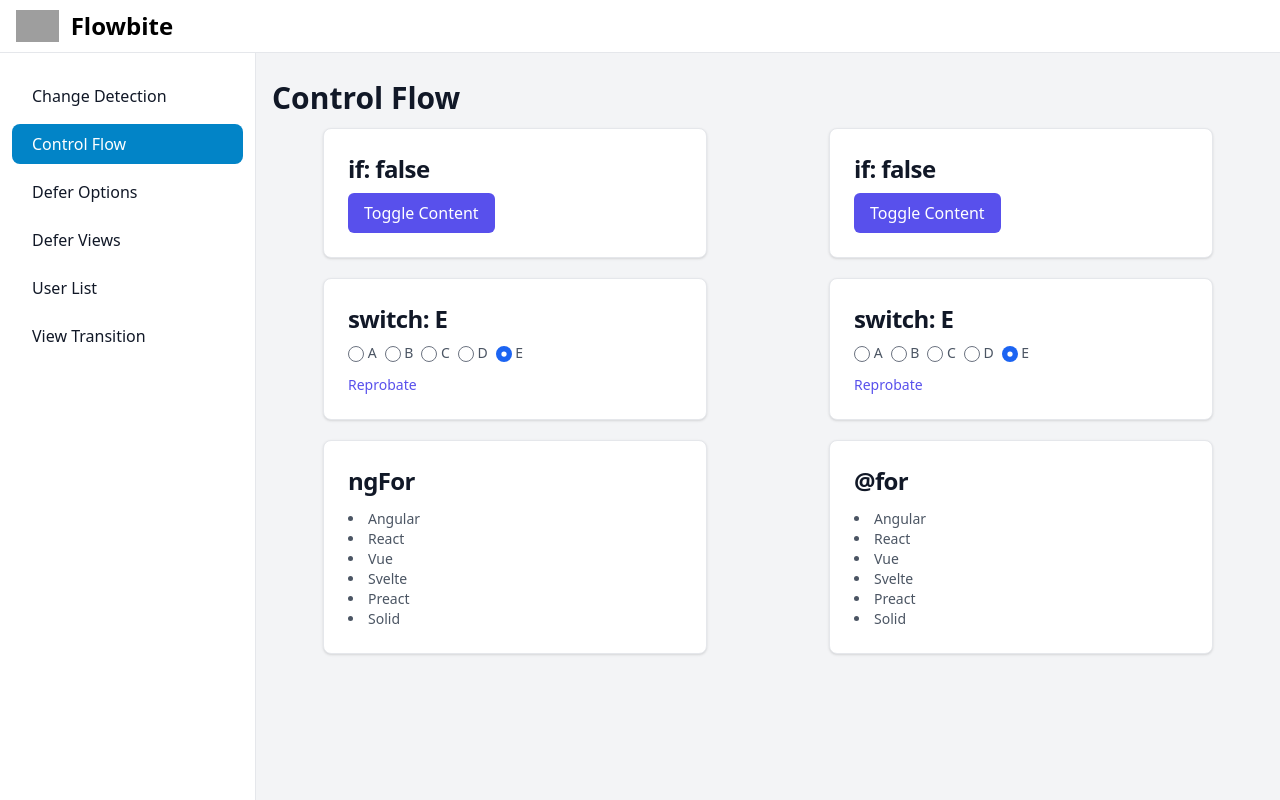
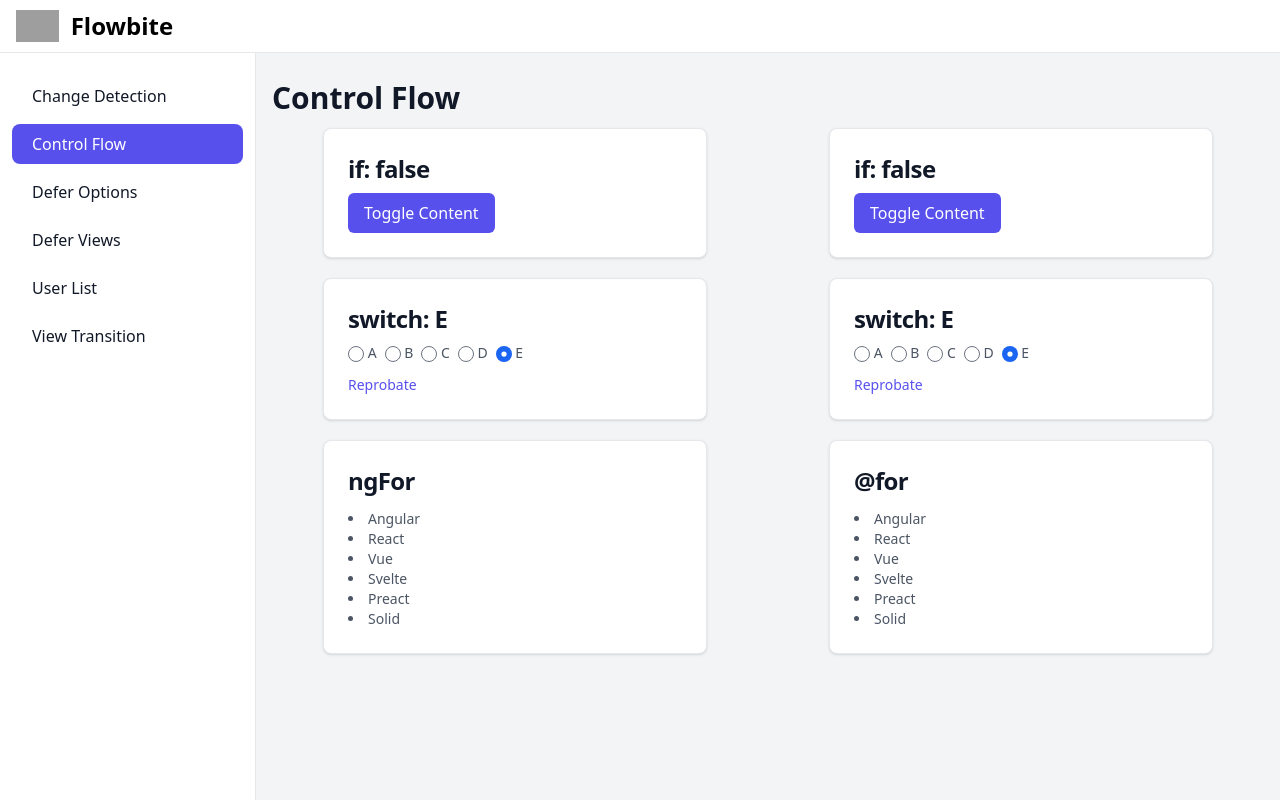
Before and after one commit to ZUR1C4T0/curso-angular, an Angular app: page /dashboard/control-flow in a window 1280 px wide. Built offline with nearby package versions, Linux system fonts and the light colour scheme; grey boxes are pictures that could not be loaded.

Commit message:
update active color in side menu

```diff
--- a/src/app/shared/side-menu/side-menu.component.html
+++ b/src/app/shared/side-menu/side-menu.component.html
@@ -5,7 +5,7 @@
     <ul class="space-y-2">
       <!-- menu-item -->
       <li *ngFor="let item of menuItems">
-        <a [routerLink]="item.path" routerLinkActive="bg-sky-600 text-white hover:bg-sky-700"
+        <a [routerLink]="item.path" routerLinkActive="bg-indigo-600 text-white hover:bg-indigo-700"
           class="flex items-center p-2 text-base font-medium text-gray-900 rounded-lg dark:text-white hover:bg-gray-100 dark:hover:bg-gray-700 group">
           <span class="ml-3">{{ item.title }}</span>
         </a>
```
